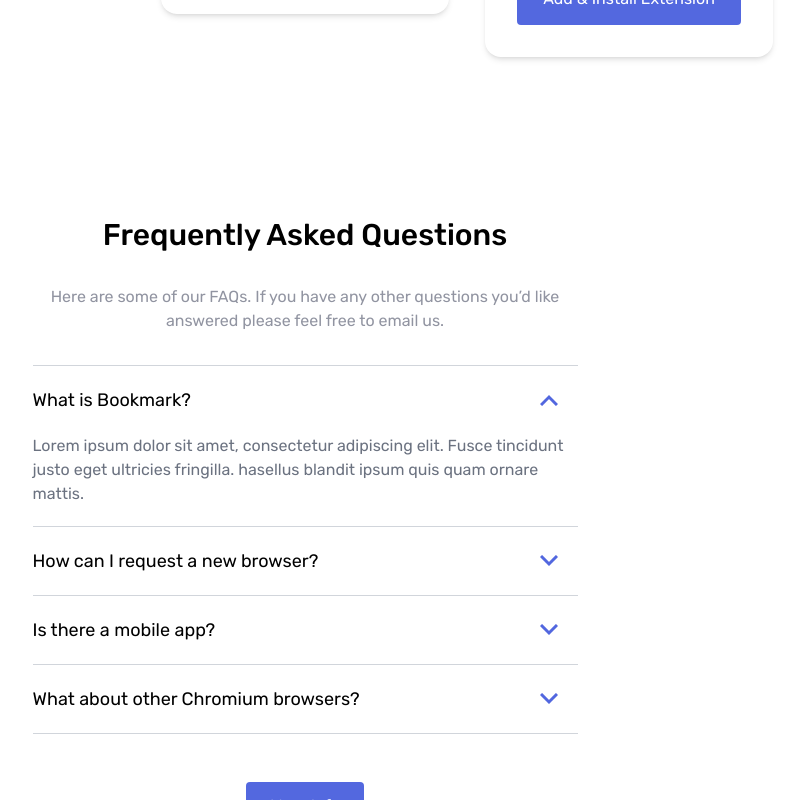
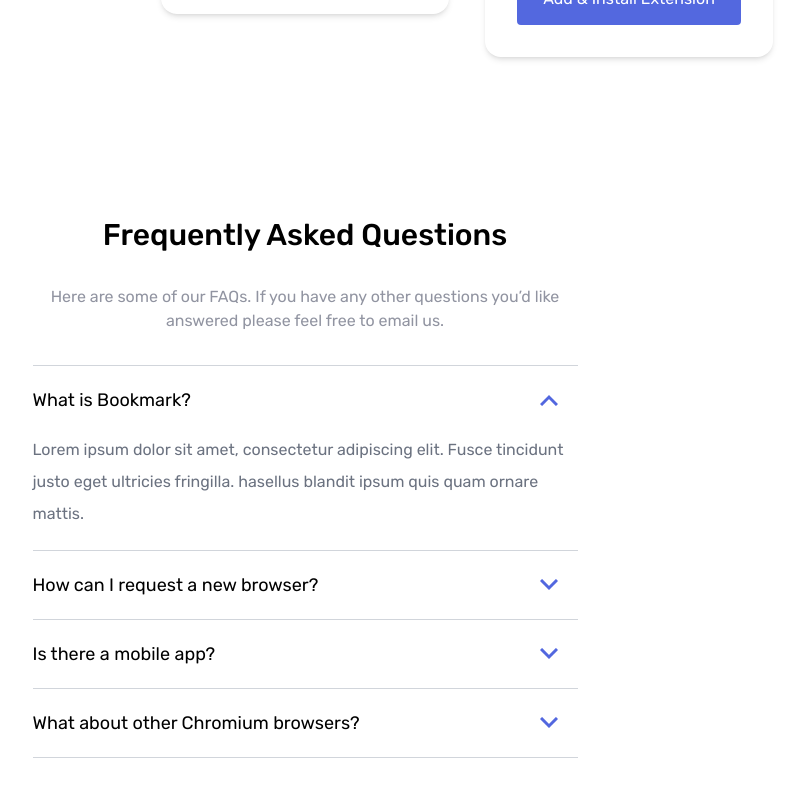
Before and after one commit to talison-cardoso/bookmark-landing-page, a React (Vite) app: page / in a window 1280 px wide. Both pictures are taken after a click on the button "What is Bookmark?". Shown: the part 2261-3061 px from the top of the page, without its empty margins (335-1138 px from the left). Built offline with nearby package versions, Linux system fonts and the light colour scheme.

Commit message:
UPDATE: Ajustes minimos

```diff
--- a/src/components/Faq/index.tsx
+++ b/src/components/Faq/index.tsx
@@ -47,7 +47,7 @@
           }`}
         />
       </button>
-      <p className={`text-gray-500 pb-5 ${isOpen ? "block" : "hidden"}`}>
+      <p className={`text-gray-500 pb-5 leading-8 ${isOpen ? "block" : "hidden"}`}>
         {desc}
       </p>
     </div>
--- a/src/components/Features/index.tsx
+++ b/src/components/Features/index.tsx
@@ -15,7 +15,10 @@
   const { description, source_image, title } = tabSelected;
 
   return (
-    <section className="w-10/12 max-w-screen-xl mx-auto mb-24 md:mb-44">
+    <section
+      id="features"
+      className="w-10/12 max-w-screen-xl mx-auto mb-24 md:mb-44"
+    >
       <h2 className="text-center text-2xl md:text-3xl font-medium mb-8">
         Features
       </h2>
```
